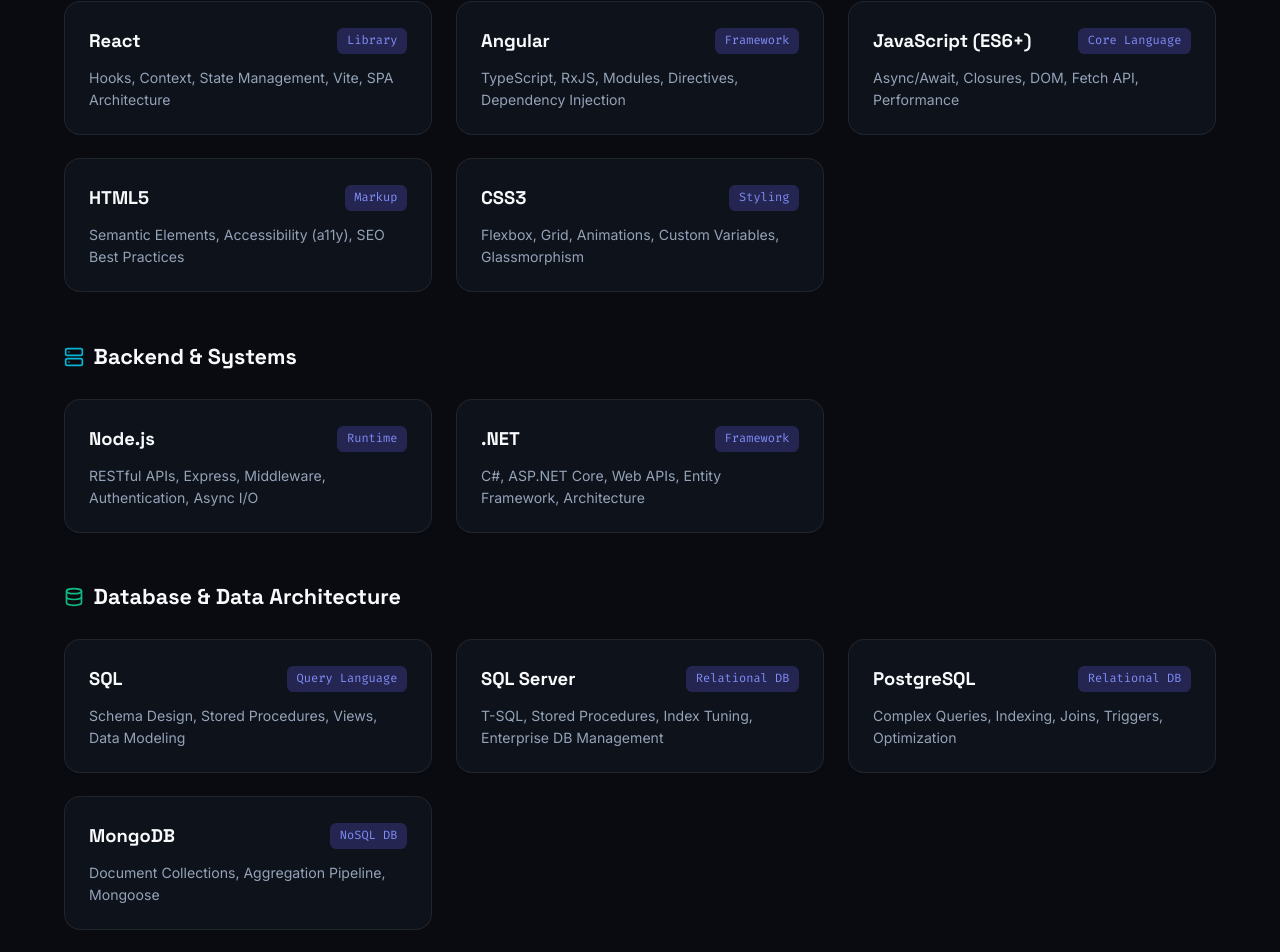
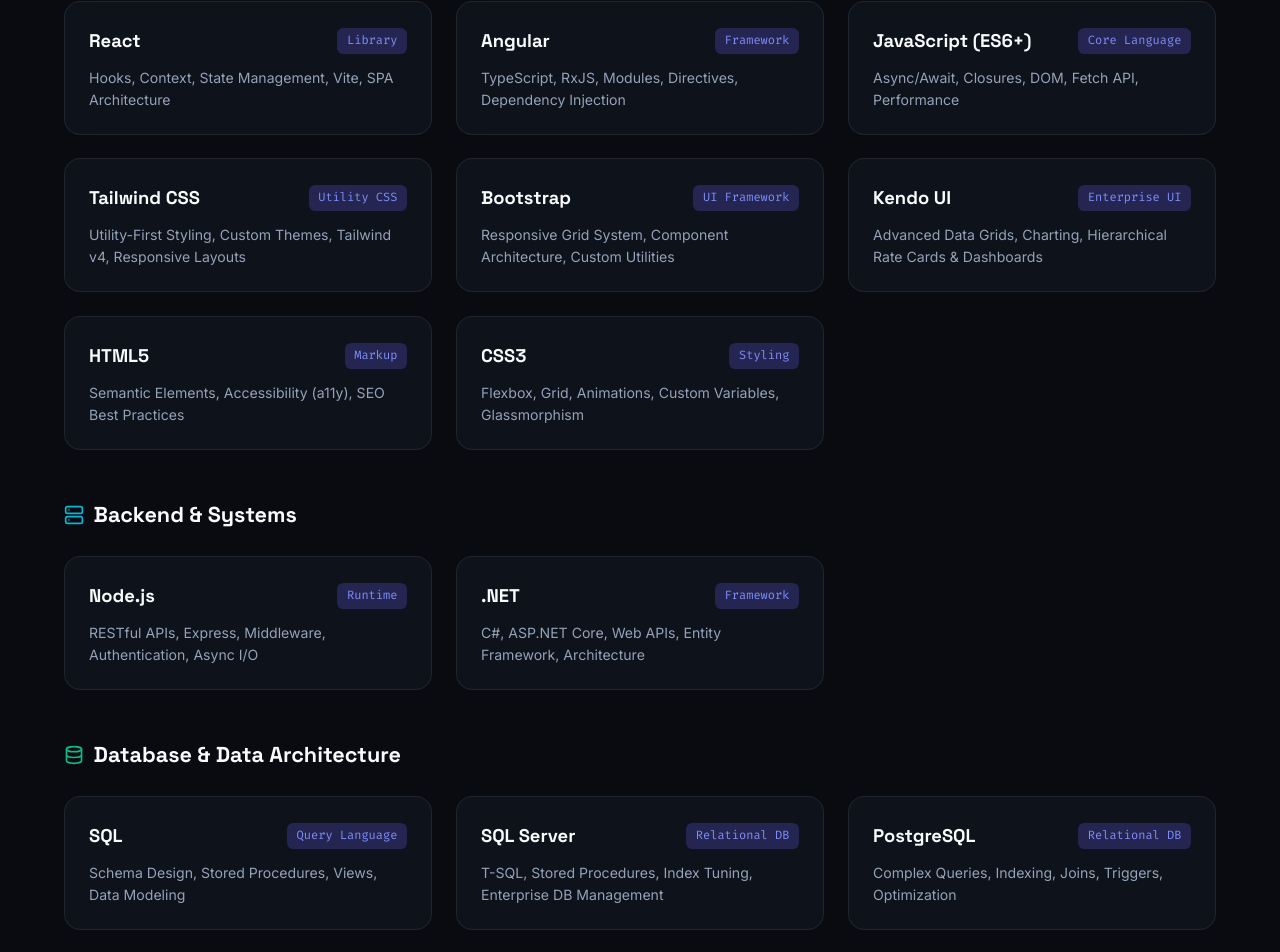
Before and after one commit to vianpandya/Portfolio, a React (Vite) app: page / in a window 1280 px wide. Shown: the part 2271-3223 px from the top of the page. Built offline with nearby package versions, Linux system fonts and the light colour scheme.

Commit message:
Implement main application shell, intro loader, and portfolio data structure

```diff
--- a/src/App.jsx
+++ b/src/App.jsx
@@ -25,20 +25,20 @@
   }, [theme]);
 
   useEffect(() => {
-    // Simulate loading progress
+    // Dynamic larger numeric jumps
     const interval = setInterval(() => {
       setProgress((prev) => {
         if (prev >= 100) {
           clearInterval(interval);
           setFadeOut(true);
-          setTimeout(() => setLoading(false), 500); // match transition duration
+          setTimeout(() => setLoading(false), 400); // match fade transition duration
           return 100;
         }
-        // Slower increment for a longer loading duration
-        const next = prev + Math.floor(Math.random() * 4) + 2;
+        // Larger jumps (+7 to +18 per tick)
+        const next = prev + Math.floor(Math.random() * 12) + 7;
         return next > 100 ? 100 : next;
       });
-    }, 100);
+    }, 110);
 
     return () => clearInterval(interval);
   }, []);
--- a/src/data/portfolioData.js
+++ b/src/data/portfolioData.js
@@ -38,6 +38,24 @@
         level: 95,
         tag: "Core Language",
         desc: "Async/Await, Closures, DOM, Fetch API, Performance",
+      },
+      {
+        name: "Tailwind CSS",
+        level: 92,
+        tag: "Utility CSS",
+        desc: "Utility-First Styling, Custom Themes, Tailwind v4, Responsive Layouts",
+      },
+      {
+        name: "Bootstrap",
+        level: 88,
+        tag: "UI Framework",
+        desc: "Responsive Grid System, Component Architecture, Custom Utilities",
+      },
+      {
+        name: "Kendo UI",
+        level: 85,
+        tag: "Enterprise UI",
+        desc: "Advanced Data Grids, Charting, Hierarchical Rate Cards & Dashboards",
       },
       {
         name: "HTML5",
```
